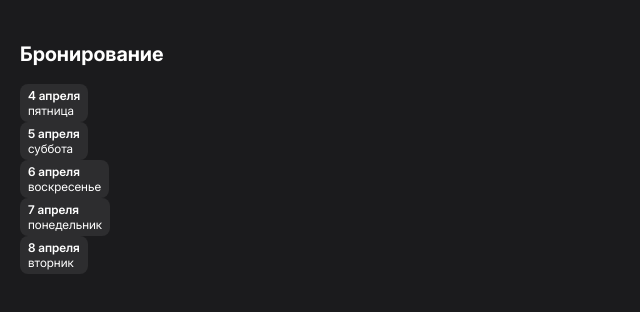
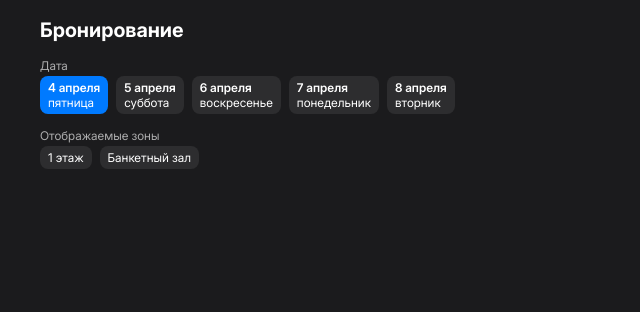
Before and after one commit to flowr1x/restaurant-bookings-view, a Vue app: page / in a window 1280 px wide. Shown: the top 312 px of the page, without its empty margins (0-640 px from the left). Built offline with nearby package versions, Linux system fonts and the light colour scheme; the HTML template or start-up script is replaced by a standard one.

Commit message:
refactor filter available days

```diff
--- a/src/components/BookingControls.vue
+++ b/src/components/BookingControls.vue
@@ -1,31 +1,60 @@
 <script setup lang="ts">
 import BaseButton from './UI/BaseButton.vue'
 import { defineProps } from 'vue'
-import type { AvailableDaysFormat } from '@/types'
+import type { Zone, AvailableDaysFormat } from '@/types'
 
 interface Props {
+  currentDay: string
   availableDays: AvailableDaysFormat[]
+  zones: Zone[]
 }
 
 const props = defineProps<Props>()
 </script>
 
 <template>
+  <section class="section">
     <div class="container">
       <h1>Бронирование</h1>
-    <ul>
-      <li v-for="day in props.availableDays" :key="day.data">
-        <BaseButton>
-          <span class="text-semibold">{{ day.data }}</span>
+      <div class="block-btns block-btns__days">
+        <div class="block-btns__title">Дата</div>
+        <ul class="block-btns__list">
+          <li v-for="day in props.availableDays" :key="day.date">
+            <BaseButton :class="{ active: day.date === props.currentDay }">
+              <span class="text-semibold">{{ day.day }}</span>
               <span>{{ day.prefix }}</span>
             </BaseButton>
           </li>
         </ul>
       </div>
+      <div class="block-btns">
+        <div class="block-btns__title">Отображаемые зоны</div>
+        <ul class="block-btns__list">
+          <li v-for="zone in props.zones" :key="zone">
+            <BaseButton>
+              <span>{{ zone }}</span>
+            </BaseButton>
+          </li>
+        </ul>
+      </div>
+    </div>
+  </section>
 </template>
 
-<style class="scss">
+<style lang="scss">
 .text-semibold {
   font-weight: 600;
 }
+.block-btns {
+  &__title {
+    margin-bottom: 4px;
+  }
+  &__list {
+    display: flex;
+    gap: 8px;
+  }
+  &__days {
+    margin-bottom: 16px;
+  }
+}
 </style>
--- a/src/components/UI/BaseButton.vue
+++ b/src/components/UI/BaseButton.vue
@@ -4,7 +4,7 @@
   <button type="button" class="btn"><slot></slot></button>
 </template>
 
-<style class="sass" scoped>
+<style lang="scss" scoped>
 .btn {
   padding: 4px 8px;
   display: inline-flex;
@@ -22,4 +22,7 @@
     background-color: var(--btn-bg-hover);
   }
 }
+.btn.active {
+  background-color: var(--btn-bg-hover);
+}
 </style>
--- a/src/sass/config.scss
+++ b/src/sass/config.scss
@@ -1,10 +1,15 @@
 body {
   font-family: Inter, sans-serif;
   background-color: var(--dark);
+  color: var(--text-color);
+  font-size: 12px;
 }
 
+.section {
+  margin: 16px 0;
+}
 .container {
   max-width: 1240px;
-  padding: 40px 0;
+  padding: 0 20px;
   margin: 0 auto;
 }
--- a/src/sass/variables.scss
+++ b/src/sass/variables.scss
@@ -6,6 +6,8 @@
 
   --h1-fz: 20px;
 
+  --text-color: rgba(255, 255, 255, 0.64);
+
   --btn-bg: var(--gray);
   --btn-border-radius: 8px;
   --btn-text-color: var(--white);
--- a/src/stores/bookingStore.ts
+++ b/src/stores/bookingStore.ts
@@ -7,7 +7,7 @@ import { getDateLabel } from '@/utils/time.ts'
 export const useBookingStore = defineStore('bookingStore', () => {
   const restaurant = ref<RestaurantData>()
   const selectedDate = ref('')
-  const zoneFilters = ref<Zone[]>()
+  const zoneFilters = ref<Zone[]>([])
   const availableDays = ref<string[]>([])
 
   const availableDaysFormat = computed(() => {
@@ -20,6 +20,7 @@ export const useBookingStore = defineStore('bookingStore', () => {
     selectedDate.value = restaurant.value.current_day
     zoneFilters.value = [...new Set(restaurant.value.tables.map((t: Table) => t.zone))]
     availableDays.value = restaurant.value.available_days
+    selectedDate.value = restaurant.value.current_day
   }
 
   return {
--- a/src/types/restaurant.ts
+++ b/src/types/restaurant.ts
@@ -42,3 +42,9 @@ export type RestaurantData = {
   restaurant: Restaurant
   tables: Table[]
 }
+
+export type AvailableDaysFormat = {
+  date: string
+  day: string
+  prefix: string
+}
--- a/src/utils/time.ts
+++ b/src/utils/time.ts
@@ -21,7 +21,8 @@ export function getDateLabel(dateStr: string): AvailableDaysFormat {
   }
 
   return {
-    data: getDayMonth(date),
+    date: dateStr,
+    day: getDayMonth(date),
     prefix,
   }
 }
--- a/src/views/BookingPage.vue
+++ b/src/views/BookingPage.vue
@@ -10,5 +10,9 @@ console.log(bookingStore.availableDays)
 </script>
 
 <template>
-  <BookingControls :availableDays="bookingStore.availableDaysFormat" />
+  <BookingControls
+    :currentDay="bookingStore.selectedDate"
+    :availableDays="bookingStore.availableDaysFormat"
+    :zones="bookingStore.zoneFilters"
+  />
 </template>
```
Lines whose indentation alone changed are shown as unchanged.
